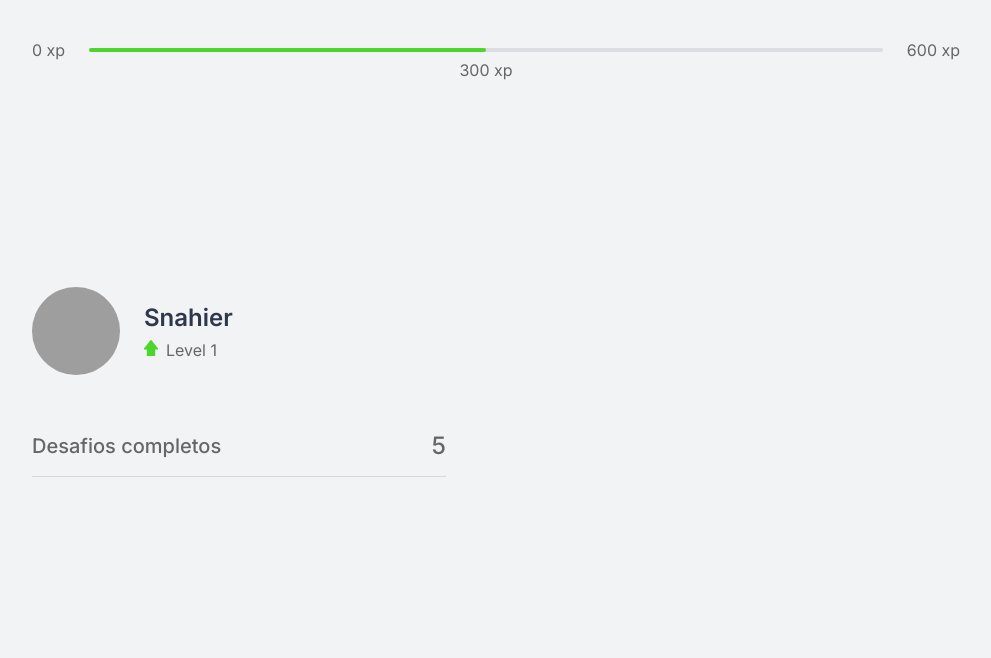
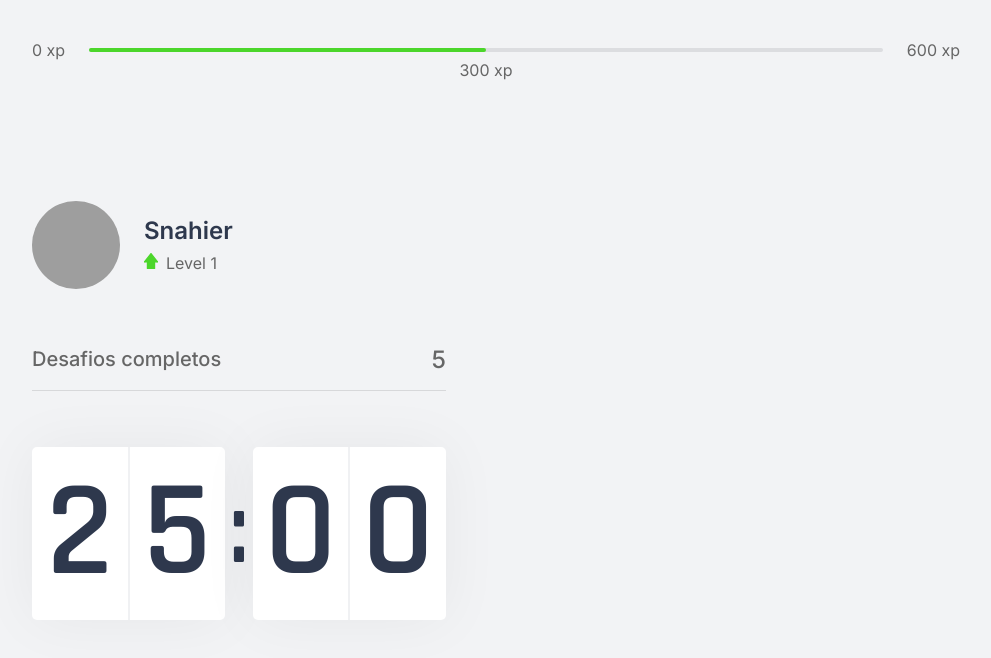
Before and after one commit to Snahier/NLW4-nextjs, a Next.js app: page / in a window 1280 px wide. Shown: the top 658 px of the page, without its empty margins (144-1135 px from the left). Built offline with nearby package versions, Linux system fonts and the light colour scheme; grey boxes are pictures that could not be loaded.

Commit message:
Add countdown layout

```diff
--- /dev/null
+++ b/src/components/Countdown.tsx
@@ -0,0 +1,68 @@
+import styled, { css } from "styled-components/macro"
+
+interface CountdownProps {}
+
+export const Countdown: React.FC<CountdownProps> = ({ ...props }) => {
+  return (
+    <StyledCountdown {...props}>
+      <TimeWrapper>
+        <TimeDigit>2</TimeDigit>
+        <TimeDigit>5</TimeDigit>
+      </TimeWrapper>
+
+      <TimeSeparator>:</TimeSeparator>
+
+      <TimeWrapper>
+        <TimeDigit>0</TimeDigit>
+        <TimeDigit>0</TimeDigit>
+      </TimeWrapper>
+    </StyledCountdown>
+  )
+}
+
+const StyledCountdown = styled.div`
+  ${({ theme }) => css`
+    display: flex;
+    align-items: center;
+
+    color: ${theme.title};
+    font-family: ${theme.fonts.rajdhani};
+    font-weight: 600;
+  `}
+`
+
+const TimeWrapper = styled.div`
+  ${({ theme }) => css`
+    flex: 1;
+
+    display: flex;
+    align-items: center;
+    justify-content: space-evenly;
+
+    box-shadow: 0 0 60px rgba(0, 0, 0, 0.05);
+    border-radius: 5px;
+    background: ${theme.colors.white};
+
+    font-size: 8.5rem;
+    text-align: center;
+
+    ${TimeDigit} {
+      &:first-child {
+        border-right: 1px solid #f0f1f3;
+      }
+      &:last-child {
+        border-left: 1px solid #f0f1f3;
+      }
+    }
+  `}
+`
+
+const TimeSeparator = styled.span`
+  margin: 0 0.25rem;
+
+  font-size: 6.25rem;
+`
+
+const TimeDigit = styled.span`
+  flex: 1;
+`
--- a/src/pages/index.tsx
+++ b/src/pages/index.tsx
@@ -1,5 +1,6 @@
 import styled from "styled-components/macro"
 import { CompletedChallenges } from "../components/CompletedChallenges"
+import { Countdown } from "../components/Countdown"
 import { ExperienceBar } from "../components/ExperienceBar"
 import { Profile } from "../components/Profile"
 
@@ -12,6 +13,7 @@ export default function Home() {
         <div>
           <Profile />
           <CompletedChallenges />
+          <Countdown />
         </div>
         <div></div>
       </Section>
```
